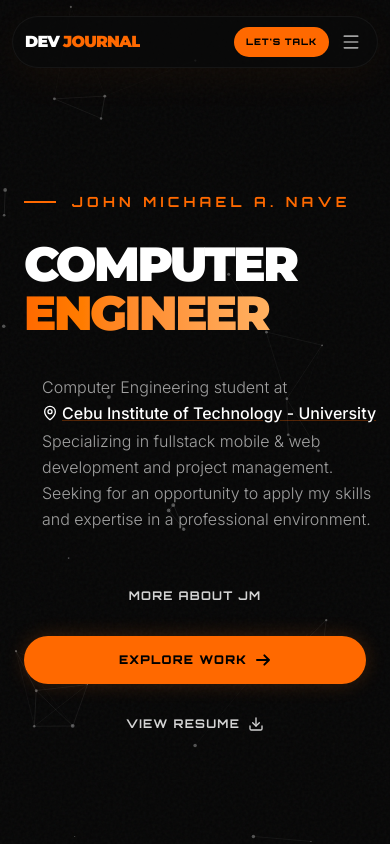
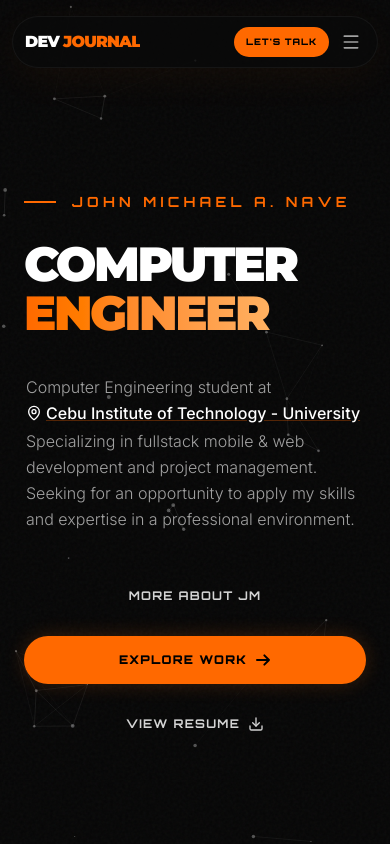
Before and after one commit to Goldenavs/Dev-Journal, a React (Vite) app: page / in a window 390 px wide. Shown: the top 844 px of the page. Built offline with nearby package versions, Linux system fonts and the light colour scheme.

Commit message:
fix(mobile): hero section

```diff
--- a/src/components/Hero.tsx
+++ b/src/components/Hero.tsx
@@ -18,7 +18,8 @@ const HackerText = ({ text, triggerOnHover = false }: { text: string, triggerOnH
     }
 
     let iteration = 0;
-    const letters = "ABCDEFGHIJKLMNOPQRSTUVWXYZ0123456789!@#$><[]{}";
+    // Removed ultra-wide characters like @ and $ to minimize horizontal stretching
+    const letters = "ABCDEFGHIJKLMNOPQRSTUVWXYZ0123456789!#><[]{}";
 
     const interval = setInterval(() => {
       setDisplayText(
@@ -41,7 +42,8 @@ const HackerText = ({ text, triggerOnHover = false }: { text: string, triggerOnH
   return (
     <span
       ref={ref}
-      className="inline-block cursor-default"
+      // Added whitespace-nowrap so the text NEVER wraps to a new line and jolts the screen
+      className="inline-block cursor-default whitespace-nowrap"
       onMouseEnter={() => triggerOnHover && setIsHovered(true)}
       onMouseLeave={() => triggerOnHover && setIsHovered(false)}
     >
@@ -158,7 +160,8 @@ const Hero = () => {
           initial={{ opacity: 0, y: 20 }}
           animate={{ opacity: 1, y: 0 }}
           transition={{ duration: 1, delay: 0.8, ease: "easeOut" }}
-          className="text-base md:text-xl text-neutral-400 max-w-4xl font-light leading-relaxed mb-12 cursor-default border-l-2 border-transparent hover:border-orange-500/50 hover:bg-white/5 pl-4 py-2 rounded-r-lg md:px-6 md:border-none md:hover:bg-transparent transition-all duration-500"
+          // CHANGED: pl-4 is now px-4 so padding is equal on both sides
+          className="text-base md:text-xl text-neutral-400 max-w-4xl font-light leading-relaxed mb-12 cursor-default border-l-2 border-transparent hover:border-orange-500/50 hover:bg-white/5 py-2 rounded-r-lg md:px-6 md:border-none md:hover:bg-transparent transition-all duration-500"
         >
           Computer Engineering student at{' '}
           <a
```
